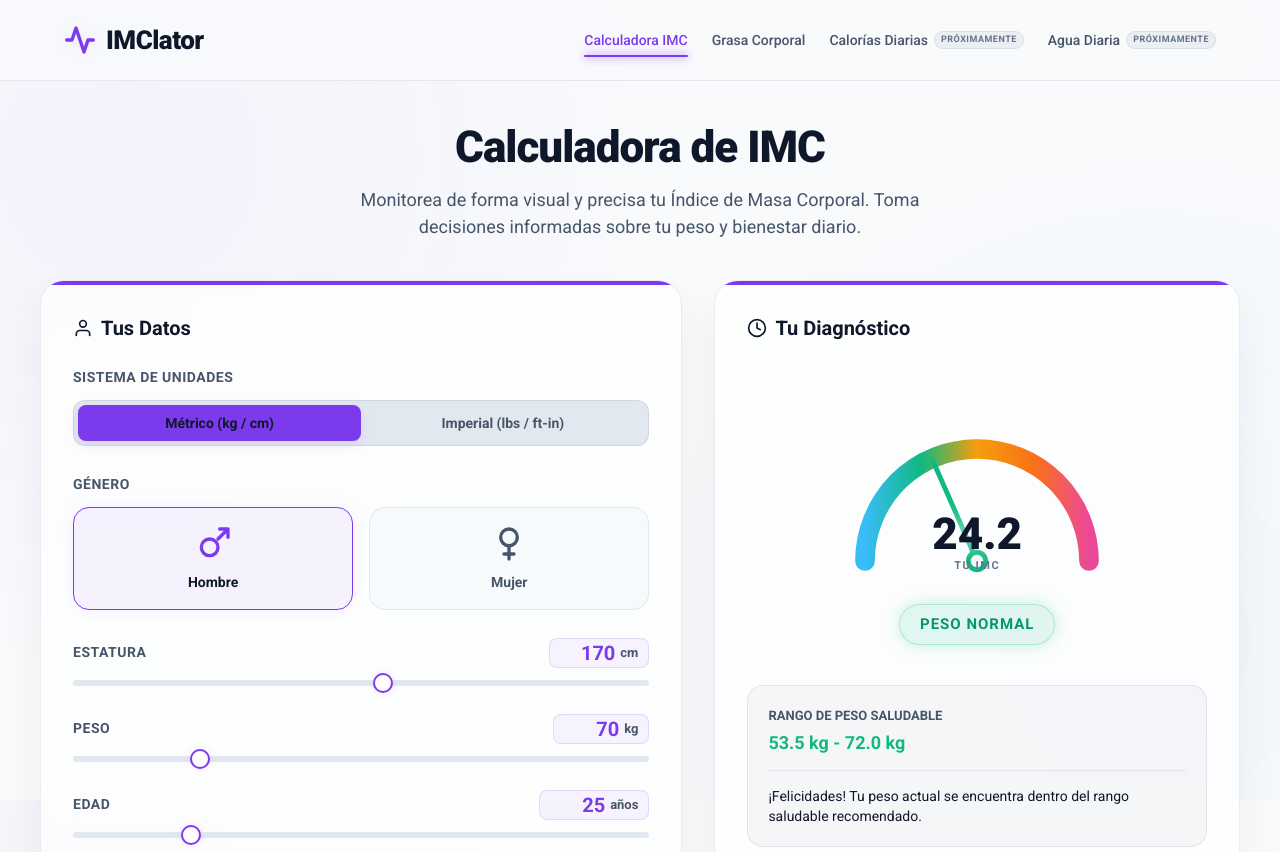
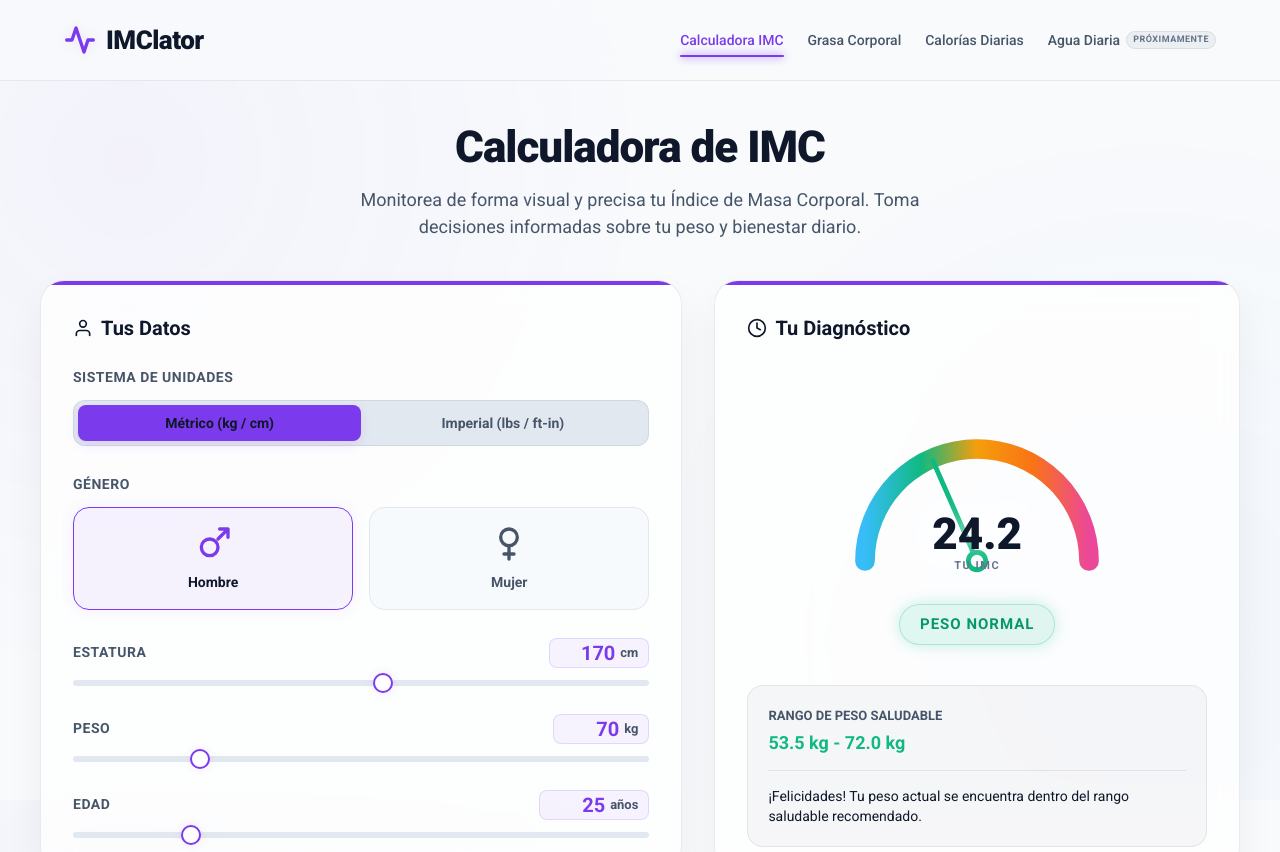
Before and after one commit to zentoo31/imclator, a React (Vite) app: page / in a window 1280 px wide. Shown: the top 852 px of the page. Built offline with nearby package versions, Linux system fonts and the light colour scheme.

Commit message:
fix: Replace placeholder link with active route for Daily Calories in Header

```diff
--- a/src/components/Header.jsx
+++ b/src/components/Header.jsx
@@ -34,10 +34,12 @@ export default function Header() {
               </Link>
             </li>
             <li>
-              <a href="#" className="nav-link">
+              <Link
+                to="/calculadora-calorias-diarias"
+                className={`nav-link ${isActive('/calculadora-calorias-diarias') ? 'active' : ''}`}
+              >
                 Calorías Diarias
-                <span className="badge-future">Próximamente</span>
-              </a>
+              </Link>
             </li>
             <li>
               <a href="#" className="nav-link">
```
